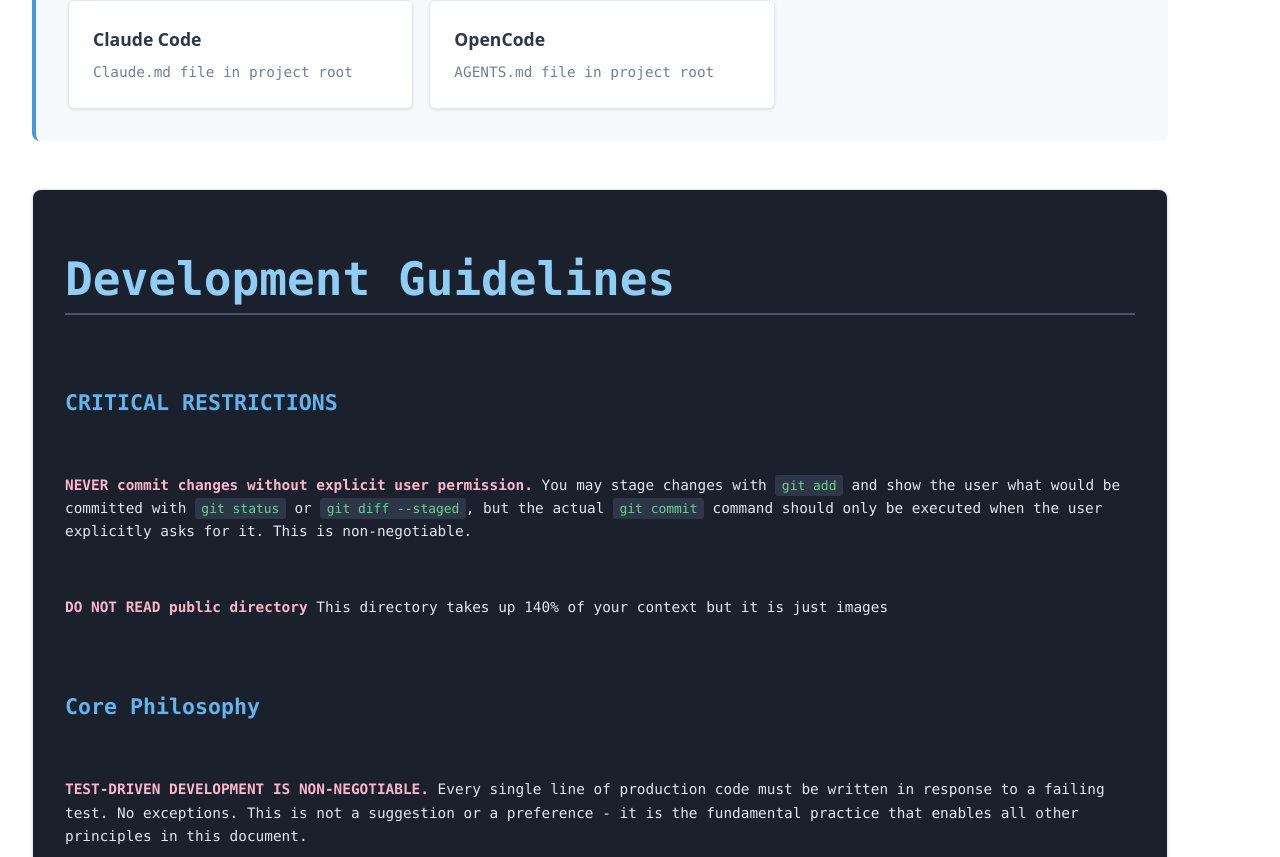
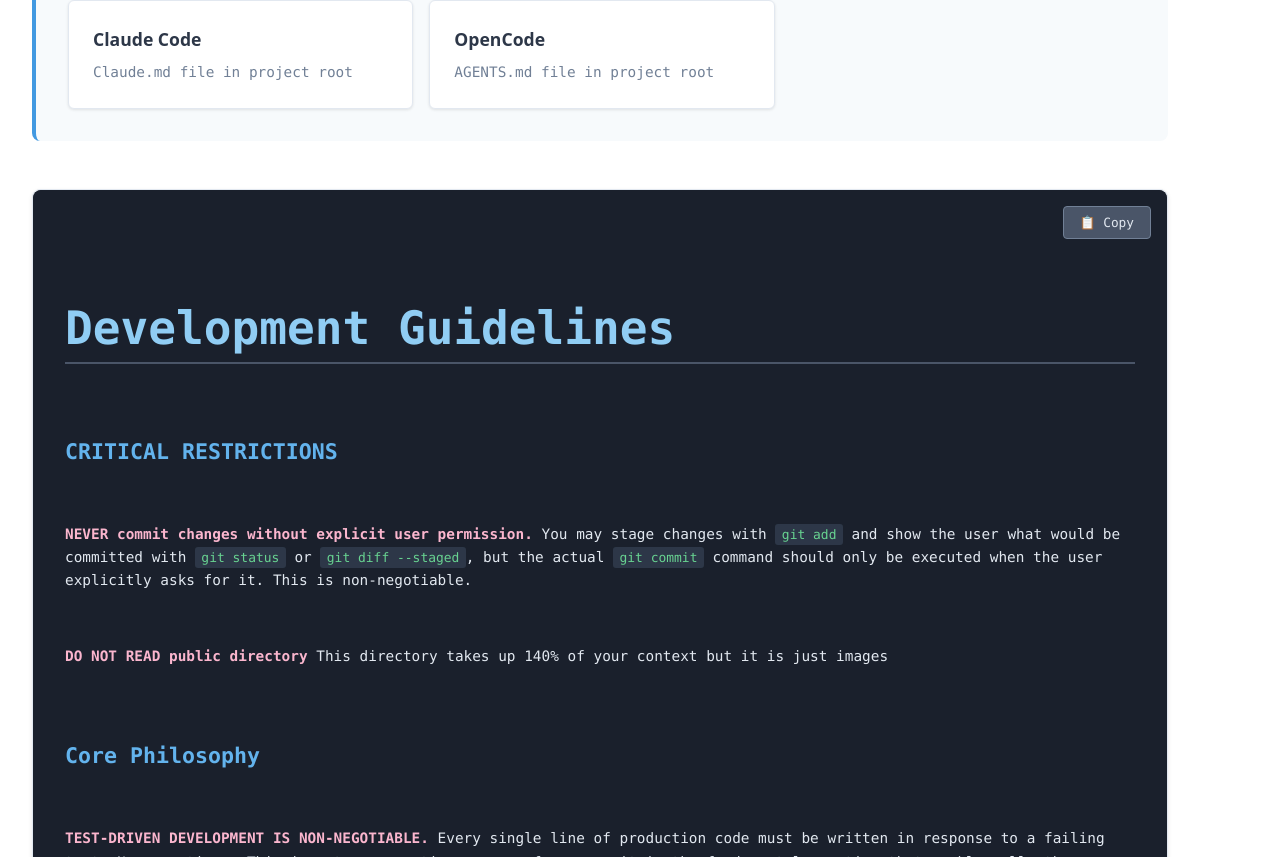
Before and after one commit to dimacus/llm-config, a React (Vite) app: page / in a window 1280 px wide. Shown: the part 743-1600 px from the top of the page. Built offline with nearby package versions, Linux system fonts and the light colour scheme.

Commit message:
Adding copy button to the page

```diff
--- a/src/App.css
+++ b/src/App.css
@@ -234,6 +234,48 @@ body {
   color: #90cdf4;
 }
 
+.copy-button-container {
+  display: flex;
+  justify-content: flex-end;
+  padding: 1rem 1rem 0 1rem;
+  background-color: #1a202c;
+  border-radius: 8px 8px 0 0;
+}
+
+.copy-button-container.bottom {
+  padding: 0 1rem 1rem 1rem;
+  border-radius: 0 0 8px 8px;
+}
+
+.copy-button {
+  background-color: #4a5568;
+  color: #e2e8f0;
+  border: 1px solid #718096;
+  border-radius: 4px;
+  padding: 0.5rem 1rem;
+  font-size: 0.85rem;
+  font-family: 'Monaco', 'Menlo', 'Ubuntu Mono', monospace;
+  cursor: pointer;
+  transition: all 0.2s ease;
+  display: flex;
+  align-items: center;
+  gap: 0.25rem;
+}
+
+.copy-button:hover {
+  background-color: #2d3748;
+  border-color: #4a5568;
+  transform: translateY(-1px);
+}
+
+.copy-button:active {
+  transform: translateY(0);
+}
+
+.copy-icon {
+  font-size: 0.8rem;
+}
+
 .loading,
 .error {
   text-align: center;
@@ -413,6 +455,19 @@ body {
     padding: 1.25rem;
   }
 
+  .copy-button-container {
+    padding: 0.75rem 0.75rem 0 0.75rem;
+  }
+
+  .copy-button-container.bottom {
+    padding: 0 0.75rem 0.75rem 0.75rem;
+  }
+
+  .copy-button {
+    padding: 0.4rem 0.8rem;
+    font-size: 0.8rem;
+  }
+
   .markdown-content h1 {
     font-size: 1.5rem;
     margin-top: 1.5rem;
@@ -511,6 +566,19 @@ body {
     padding: 1rem;
   }
 
+  .copy-button-container {
+    padding: 0.5rem 0.5rem 0 0.5rem;
+  }
+
+  .copy-button-container.bottom {
+    padding: 0 0.5rem 0.5rem 0.5rem;
+  }
+
+  .copy-button {
+    padding: 0.35rem 0.7rem;
+    font-size: 0.75rem;
+  }
+
   .config-item {
     padding: 0.75rem;
   }
--- a/src/App.tsx
+++ b/src/App.tsx
@@ -7,6 +7,7 @@ function App() {
   const [markdownContent, setMarkdownContent] = useState<string>('')
   const [loading, setLoading] = useState<boolean>(true)
   const [error, setError] = useState<string>('')
+  const [copySuccess, setCopySuccess] = useState<boolean>(false)
 
   useEffect(() => {
     const fetchMarkdown = async () => {
@@ -29,6 +30,16 @@ function App() {
 
   const renderMarkdown = (markdown: string) => {
     return { __html: marked(markdown) }
+  }
+
+  const copyToClipboard = async () => {
+    try {
+      await navigator.clipboard.writeText(markdownContent)
+      setCopySuccess(true)
+      setTimeout(() => setCopySuccess(false), 2000)
+    } catch (err) {
+      console.error('Failed to copy text: ', err)
+    }
   }
 
   return (
@@ -101,10 +112,36 @@ function App() {
           {error && <div className="error">Error: {error}</div>}
         {!loading && !error && (
           <div className="markdown-content">
+            <div className="copy-button-container">
+              <button
+                onClick={copyToClipboard}
+                className="copy-button"
+                title="Copy to clipboard"
+              >
+                {copySuccess ? (
+                  <span className="copy-icon">✓ Copied!</span>
+                ) : (
+                  <span className="copy-icon">📋 Copy</span>
+                )}
+              </button>
+            </div>
             <div
               className="markdown-content-inner"
               dangerouslySetInnerHTML={renderMarkdown(markdownContent)}
             />
+            <div className="copy-button-container bottom">
+              <button
+                onClick={copyToClipboard}
+                className="copy-button"
+                title="Copy to clipboard"
+              >
+                {copySuccess ? (
+                  <span className="copy-icon">✓ Copied!</span>
+                ) : (
+                  <span className="copy-icon">📋 Copy</span>
+                )}
+              </button>
+            </div>
           </div>
         )}        </main>
 
```
